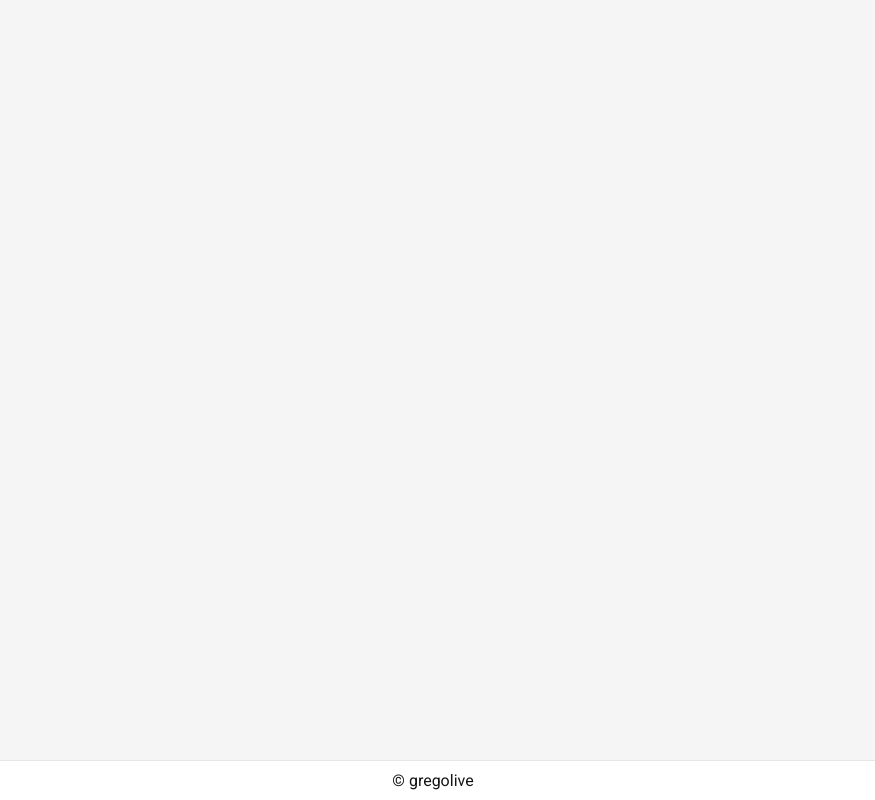
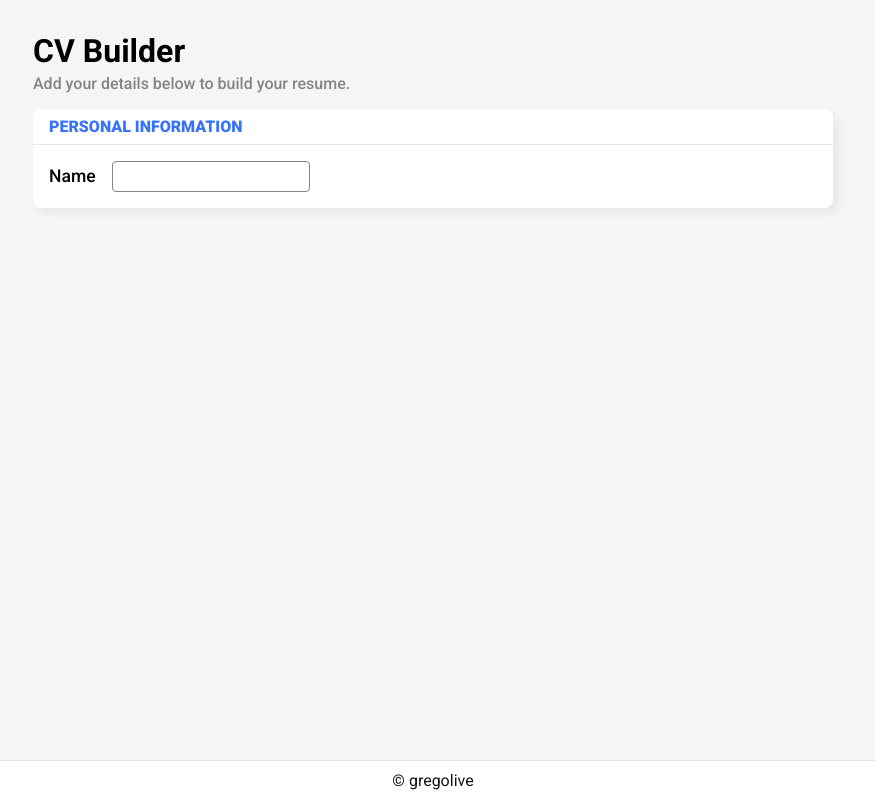
Before and after one commit to gregolive/cv-builder, a React (Create React App) app: page / in a window 1280 px wide. Shown: the whole page, without its empty margins (207-1082 px from the left). Built offline with nearby package versions, Linux system fonts and the light colour scheme.

Commit message:
Create basic form for personal info

```diff
--- a/package.json
+++ b/package.json
@@ -3,6 +3,7 @@
   "version": "0.1.0",
   "private": true,
   "dependencies": {
+    "@fortawesome/fontawesome-free": "^6.1.1",
     "@testing-library/jest-dom": "^5.16.2",
     "@testing-library/react": "^12.1.4",
     "@testing-library/user-event": "^13.5.0",
--- a/src/App.css
+++ b/src/App.css
@@ -11,7 +11,69 @@ a:hover {
   text-decoration: underline;
 }
 
+.main-container {
+  min-height: calc(100vh - 2.5rem);
+  width: 100vw;
+  background-color: var(--background);
+  display: flex;
+  flex-direction: column;
+  align-items: center;
+}
+
 main {
-  min-height: calc(100vh - 2.5rem);
-  background-color: var(--background);
+  width: clamp(450px, 85vw, 800px);
+  margin: 2rem 0;
 }
+
+h1 {
+  margin: 0;
+  padding-bottom: 0.25rem;
+}
+
+.app-description {
+  font-weight: 500;
+  color: var(--secondary);
+}
+
+section {
+  background-color: white;
+  border-radius: 0.5rem;
+  box-shadow: 5px 5px 8px var(--border);
+  margin-top: 1rem;
+}
+
+h2 {
+  color: var(--info);
+  font-size: 1rem;
+  font-weight: 900;
+  border-bottom: 1px solid var(--border);
+  margin: 0;
+  padding: 0.5rem 1rem;
+}
+
+form {
+  padding: 1rem;
+  display: grid;
+}
+
+label {
+  font-size: 1.1rem;
+  font-weight: 500;
+  display: flex;
+  align-items: center;
+  gap: 1rem;
+}
+
+input {
+  font-family: 'Roboto', sans-serif;
+  font-size: 1rem;
+  border: 1px solid var(--secondary);
+  border-radius: 0.25rem;
+  padding: 0.3rem 0.4rem;
+}
+
+@media screen and (max-width: 480px) {
+  main {
+    width: 90vw;
+  }
+}
--- a/src/App.js
+++ b/src/App.js
@@ -1,13 +1,19 @@
 import './App.css';
+import '@fortawesome/fontawesome-free/js/all';
+import PersonalInfo from './components/PersonalInfo/PersonalInfo.js';
 import Footer from './components/Footer/Footer.js';
 
 function App() {
   return (
     <div>
-      <main>
-
-      </main>
-      <Footer />
+      <div className='main-container'>
+        <main>
+          <h1>CV Builder</h1>
+          <p className='app-description'>Add your details below to build your resume.</p>
+          <PersonalInfo />
+        </main>
+      </div>
+      <Footer text='gregolive' link='https://github.com/gregolive'/>
     </div>
   );
 }
--- a/src/components/Footer/Footer.css
+++ b/src/components/Footer/Footer.css
@@ -1,6 +1,6 @@
 footer {
   color: var(--text);
-  border-top: 1px solid var(--secondary);
+  border-top: 1px solid var(--border);
   box-sizing: border-box;
   height: 2.5rem;
   display: flex;
--- a/src/components/Footer/Footer.js
+++ b/src/components/Footer/Footer.js
@@ -3,9 +3,11 @@ import React from 'react';
 
 class Footer extends React.Component {
   render() {
+    const { text, link } = this.props;
+
     return (
       <footer>
-         <p>&copy; <a href='https://github.com/gregolive' target='_blank' rel='noreferrer'>gregolive</a></p>
+         <p>&copy; <a href={link} target='_blank' rel='noreferrer'>{text}</a></p>
       </footer>
     )
   };
--- a/src/components/PersonalInfo/PersonalInfo.js
+++ b/src/components/PersonalInfo/PersonalInfo.js
@@ -0,0 +1,19 @@
+import React from 'react';
+
+class PersonalInfo extends React.Component {
+  render() {
+    return (
+      <section>
+        <h2>PERSONAL INFORMATION</h2>
+
+        <form>
+          <label for='name'>
+            Name<input type='text' id='name' name='name' place></input>
+          </label>
+        </form>
+      </section>
+    )
+  }
+}
+
+export default PersonalInfo;
--- a/src/index.css
+++ b/src/index.css
@@ -1,4 +1,4 @@
-@import url('https://fonts.googleapis.com/css2?family=Roboto:wght@300;400;500;700&display=swap');
+@import url('https://fonts.googleapis.com/css2?family=Roboto:wght@300;400;500;700;900&display=swap');
 
 body {
   margin: 0;
@@ -8,10 +8,11 @@ body {
 }
 
 :root {
+  --text: #161316;
   --background: #F4F5F4;
-  --text: #161316;
+  --border: #E6E8E6;
   --info: #3772FF;
   --danger: #DF2935;
   --warning: #FDCA40;
-  --secondary: #E6E8E6;
+  --secondary: #858485;
 }
```
Also changed, not shown: 1 other file (tests, documents, lock files or other folders).
